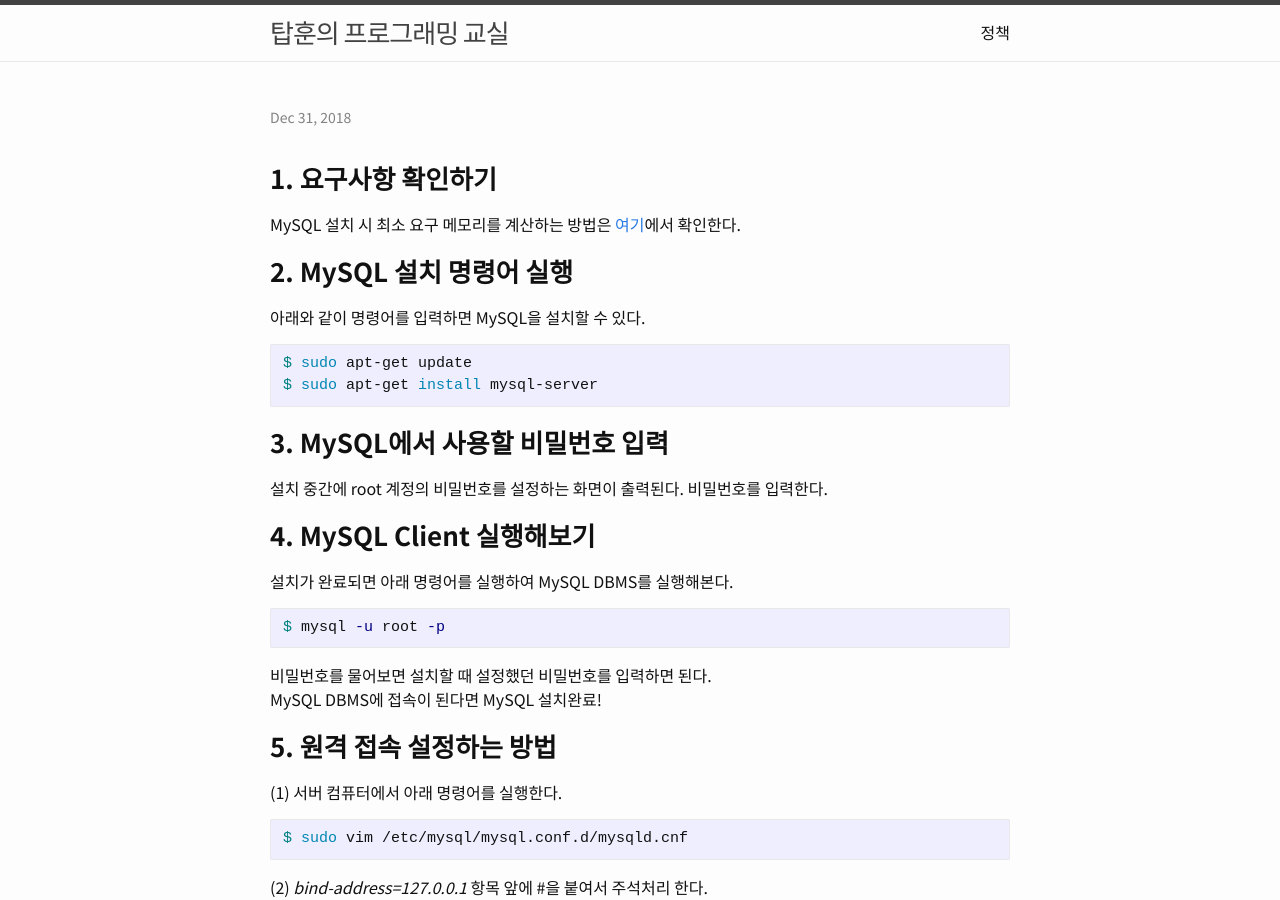
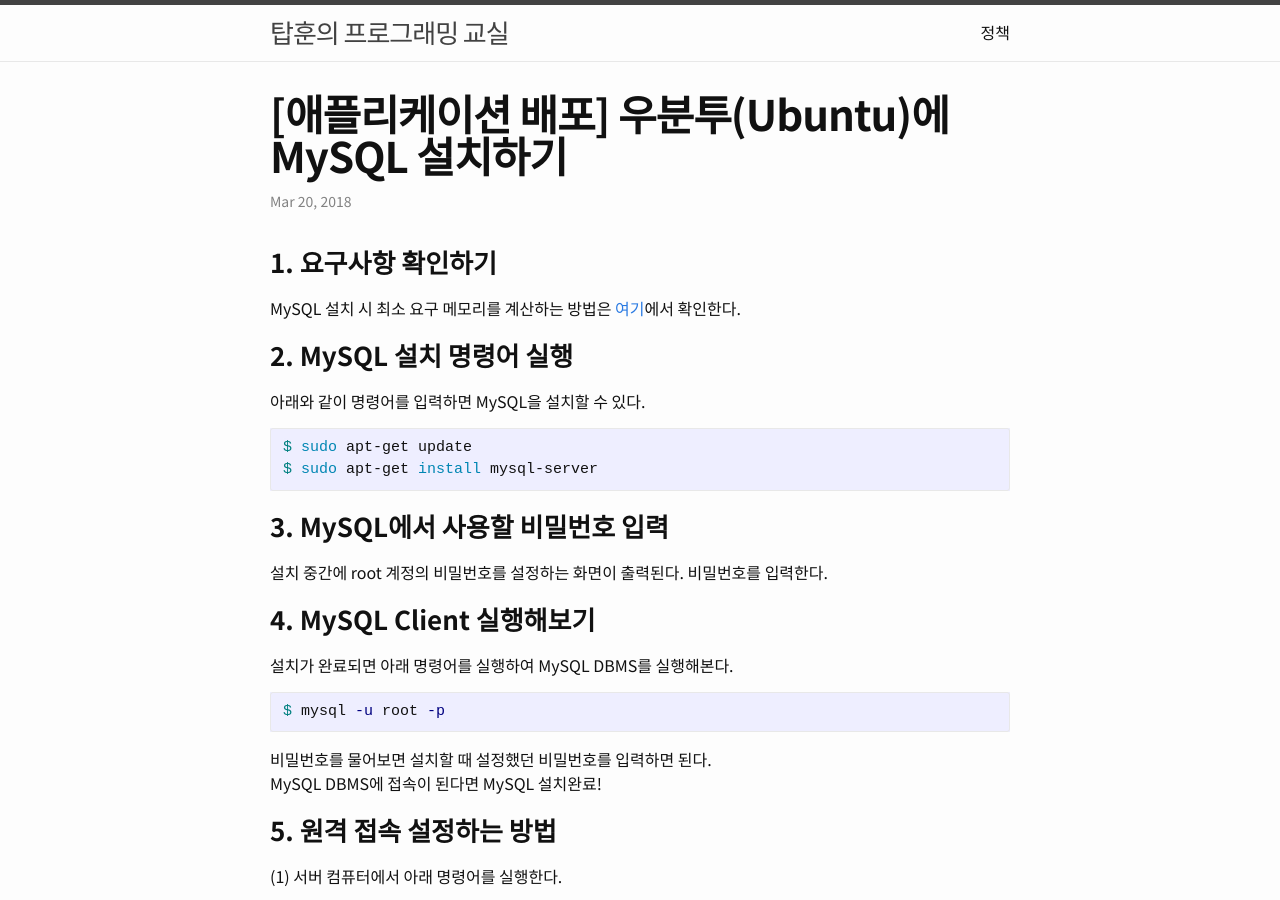
Before and after one commit to teachertophoon/teachertophoon.github.io, a Jekyll site: the page built from _posts/2018-03-01-setup-mysql-to-ubuntu.markdown, in a window 1280 px wide and 900 px high. Built offline with Jekyll 4.4.1, drawn with Linux system fonts in a browser that asks for light colours; our own code applies the rules of GitHub Pages for plain Markdown files; comment, search, counter and statistics services are not loaded.

Commit message:
[애플리케이션 배포] 우분투(Ubuntu)에 MySQL 설치하기

```diff
--- a/_posts/2018-03-01-setup-mysql-to-ubuntu.markdown
+++ b/_posts/2018-03-01-setup-mysql-to-ubuntu.markdown
@@ -1,6 +1,6 @@
 ---
 layout: post
-title: [애플리케이션 배포] 우분투(Ubuntu)에 MySQL 설치하기
+title: "[애플리케이션 배포] 우분투(Ubuntu)에 MySQL 설치하기"
 date: 2018-03-20 23:59:59 +0900
 tags: [mysql, ubuntu]
 comments: true
```
